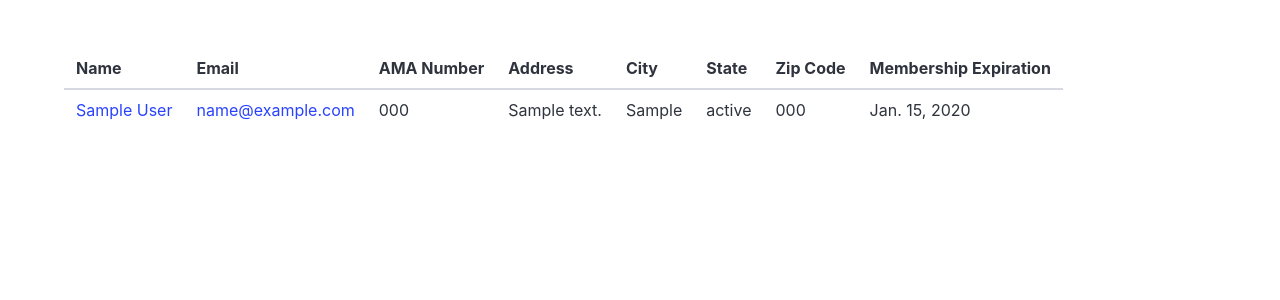
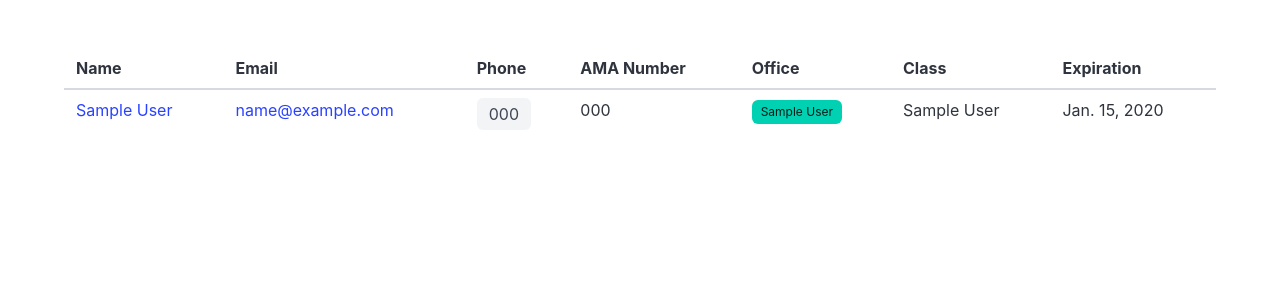
Before and after one commit to tortxof/rc-club-members-2, a Django app: page /members/ in a window 1280 px wide. Shown: the part 56-356 px from the top of the page. Run offline with Django 5.2, Linux system fonts and the light colour scheme; a user stored in the database is signed in; tables that the repository leaves empty hold one stand-in row (values such as "Sample post").

Commit message:
Change member list

```diff
--- a/members_base/templates/members_base/member_list.html
+++ b/members_base/templates/members_base/member_list.html
@@ -3,17 +3,16 @@
 {% block title %}Members List{% endblock %}
 
 {% block content %}
-<table class="table is-striped is-hoverable">
+<table class="table is-striped is-hoverable is-fullwidth">
     <thead>
         <tr>
             <th>Name</th>
             <th>Email</th>
+            <th>Phone</th>
             <th>AMA Number</th>
-            <th>Address</th>
-            <th>City</th>
-            <th>State</th>
-            <th>Zip Code</th>
-            <th>Membership Expiration</th>
+            <th>Office</th>
+            <th>Class</th>
+            <th>Expiration</th>
         </tr>
     </thead>
     <tbody>
@@ -37,11 +36,20 @@
                 &mdash;
                 {% endif %}
             </td>
+            <td>
+                {% for phone_number in member.phonenumber_set.all %}
+                <span class="tag is-medium is-hoverable">{{ phone_number }}</span>
+                {% empty %}
+                &mdash;
+                {% endfor %}
+            </td>
             <td>{{ member.ama_number|default:"&mdash;" }}</td>
-            <td>{{ member.address|default:"&mdash;" }}</td>
-            <td>{{ member.city|default:"&mdash;" }}</td>
-            <td>{{ member.state|default:"&mdash;" }}</td>
-            <td>{{ member.zip_code|default:"&mdash;" }}</td>
+            <td>
+                {% for office in member.offices.all %}
+                <span class="tag is-primary">{{ office }}</span>
+                {% endfor %}
+            </td>
+            <td>{{ member.membership_class }}</td>
             <td>{{ member.expiration_date }}</td>
         </tr>
         {% endfor %}
```
